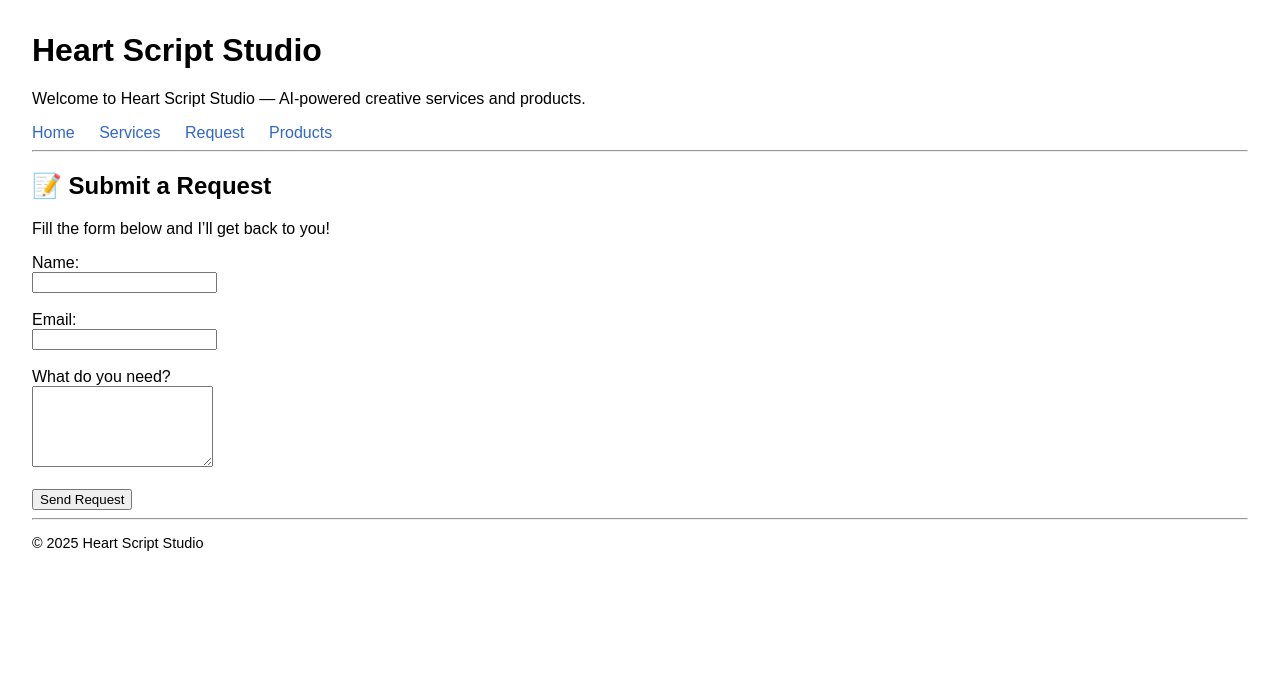
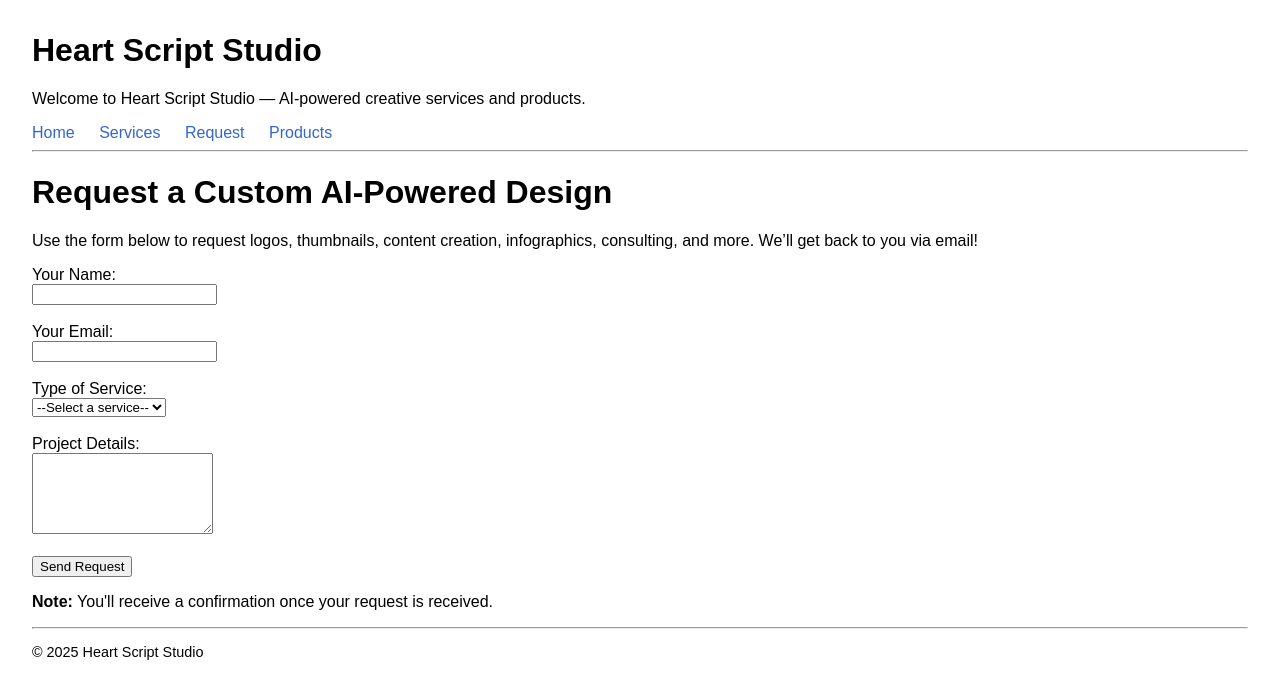
Before and after one commit to abiy227/heartscript-blog, a Jekyll site: the page built from request.md, in a window 1280 px wide. Shown: the top 699 px of the page. Built offline with Jekyll 4.4.1, drawn with Linux system fonts in a browser that asks for light colours.

Commit message:
Update request form with working Formspree link

```diff
--- a/request.md
+++ b/request.md
@@ -4,19 +4,33 @@ title: Request
 permalink: /request/
 ---
 
-## 📝 Submit a Request
+<h1>Request a Custom AI-Powered Design</h1>
 
-Fill the form below and I’ll get back to you!
+<p>Use the form below to request logos, thumbnails, content creation, infographics, consulting, and more. We’ll get back to you via email!</p>
 
-<form action="https://formspree.io/f/YOUR_FORM_ID" method="POST">
-  <label for="name">Name:</label><br>
-  <input type="text" name="name" required><br><br>
+<form action="https://formspree.io/f/meozzbnk" method="POST">
+  <label for="name">Your Name:</label><br>
+  <input type="text" name="name" id="name" required><br><br>
 
-  <label for="email">Email:</label><br>
-  <input type="email" name="email" required><br><br>
+  <label for="email">Your Email:</label><br>
+  <input type="email" name="email" id="email" required><br><br>
 
-  <label for="message">What do you need?</label><br>
-  <textarea name="message" rows="5" required></textarea><br><br>
+  <label for="service">Type of Service:</label><br>
+  <select name="service" id="service" required>
+    <option value="">--Select a service--</option>
+    <option value="Logo Design">Logo Design</option>
+    <option value="Thumbnail Design">Thumbnail Design</option>
+    <option value="Infographic Design">Infographic Design</option>
+    <option value="Content Creation">Content Creation</option>
+    <option value="AI Consultation">AI Consultation</option>
+    <option value="Research Help">Research Help</option>
+    <option value="Other">Other</option>
+  </select><br><br>
+
+  <label for="details">Project Details:</label><br>
+  <textarea name="details" id="details" rows="5" required></textarea><br><br>
 
   <button type="submit">Send Request</button>
 </form>
+
+<p><strong>Note:</strong> You'll receive a confirmation once your request is received.</p>
```
